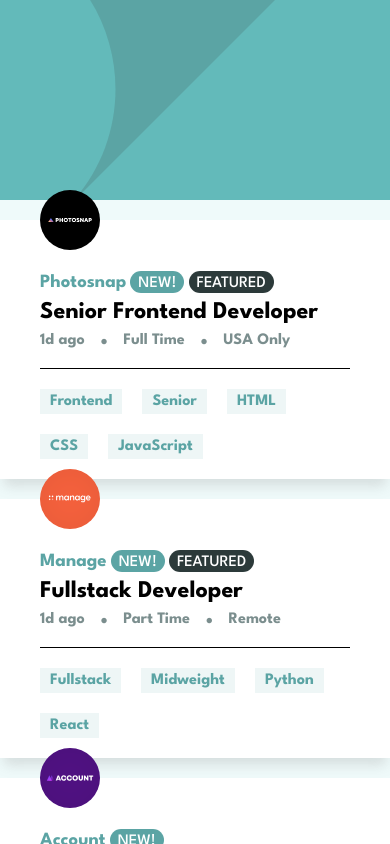
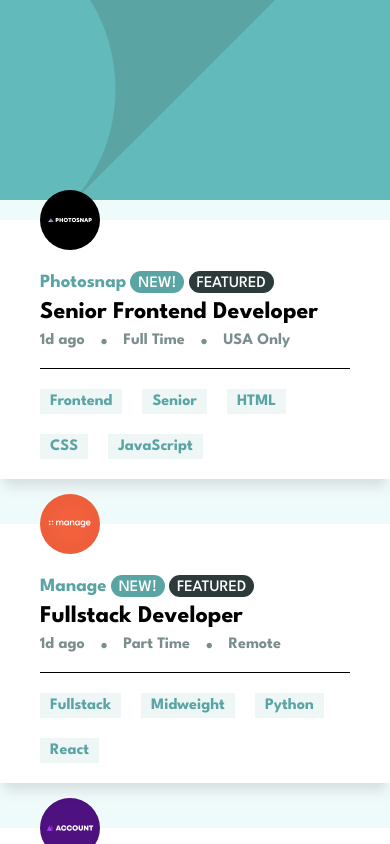
Before and after one commit to giandefaria/static-job-listings-master, a React (Create React App) app: page / in a window 390 px wide. Shown: the top 844 px of the page. Built offline with nearby package versions, Linux system fonts and the light colour scheme.

Commit message:
aumento do gap no elemento .list

```diff
--- a/src/components/main/main.css
+++ b/src/components/main/main.css
@@ -160,6 +160,10 @@
         background-color: hsl(180, 29%, 50%);
     }
 
+    .list {
+        gap: 45px;
+    }
+
     .list-item {
         flex-direction: column;
         align-items: flex-start;
```
